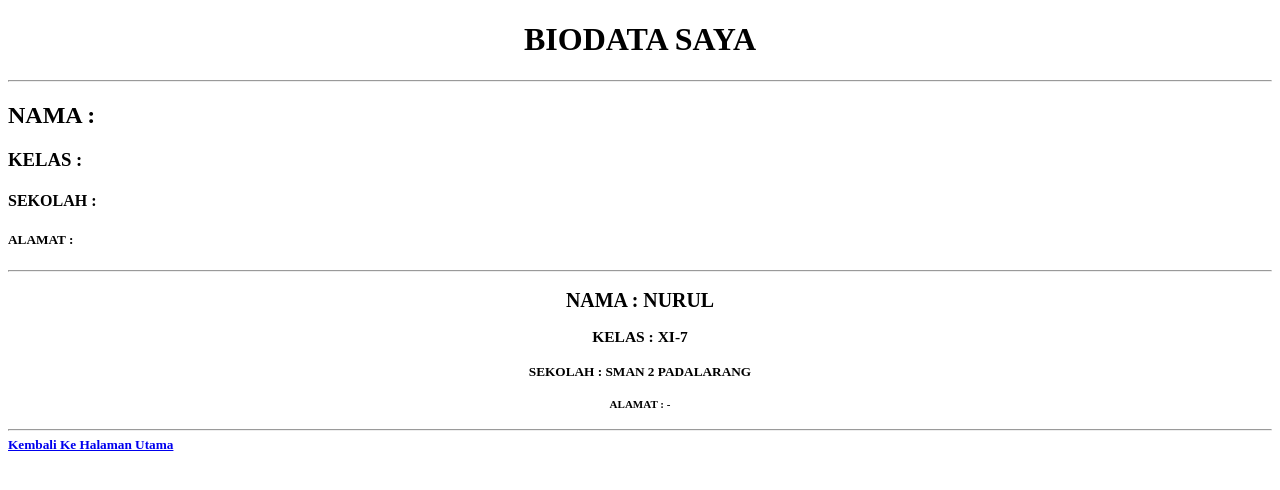
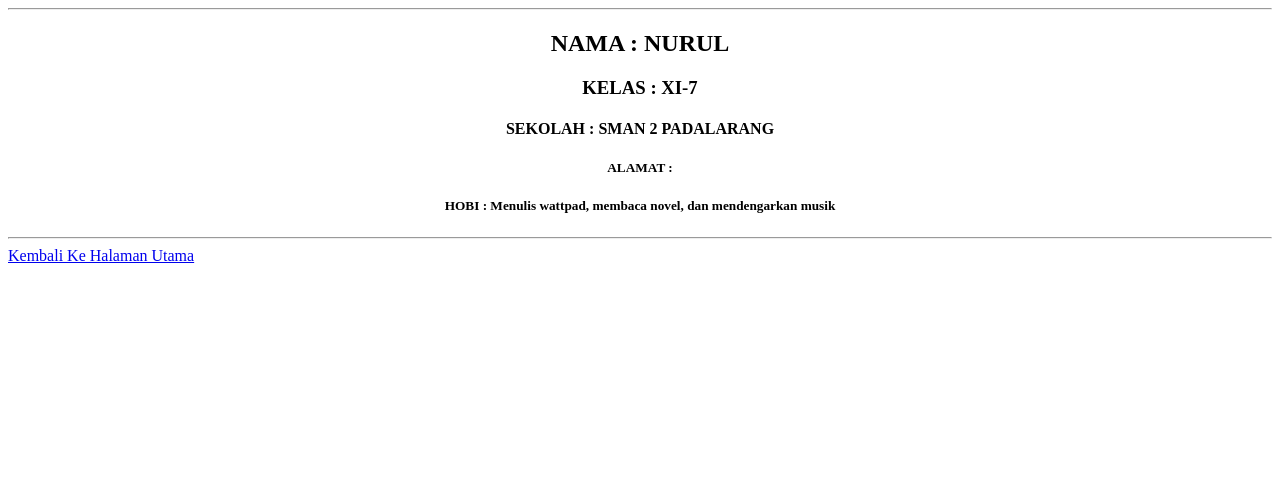
Before and after one commit to nuyyuyy/Biodata, a plain HTML site: page index.html in a window 1280 px wide. Drawn offline with Linux system fonts and the light colour scheme.

```diff
--- a/index.html
+++ b/index.html
@@ -8,19 +8,12 @@
 
 <body>
 
-<center> <h1>BIODATA SAYA</h1> </center>
-<hr>
-
-<h2>NAMA :<h2/>
-<h3>KELAS :<h2/>
-<h4>SEKOLAH :<h4/>
-<h5>ALAMAT :<h5/>
-
 <hr>
 <center> <h2>NAMA : NURUL</h2> </center>
 <center> <h3>KELAS : XI-7</h3>  </center>
 <center> <h4>SEKOLAH : SMAN 2 PADALARANG</h4> </center>
-<center> <h5>ALAMAT : -</h5> </center>
+<center> <h5>ALAMAT : </h5> </center>
+<center> <h5>HOBI : Menulis wattpad, membaca novel, dan mendengarkan musik</h5> </center>
 <hr>
 <a href="Latihan3.html">Kembali Ke Halaman Utama</a>
 
```
